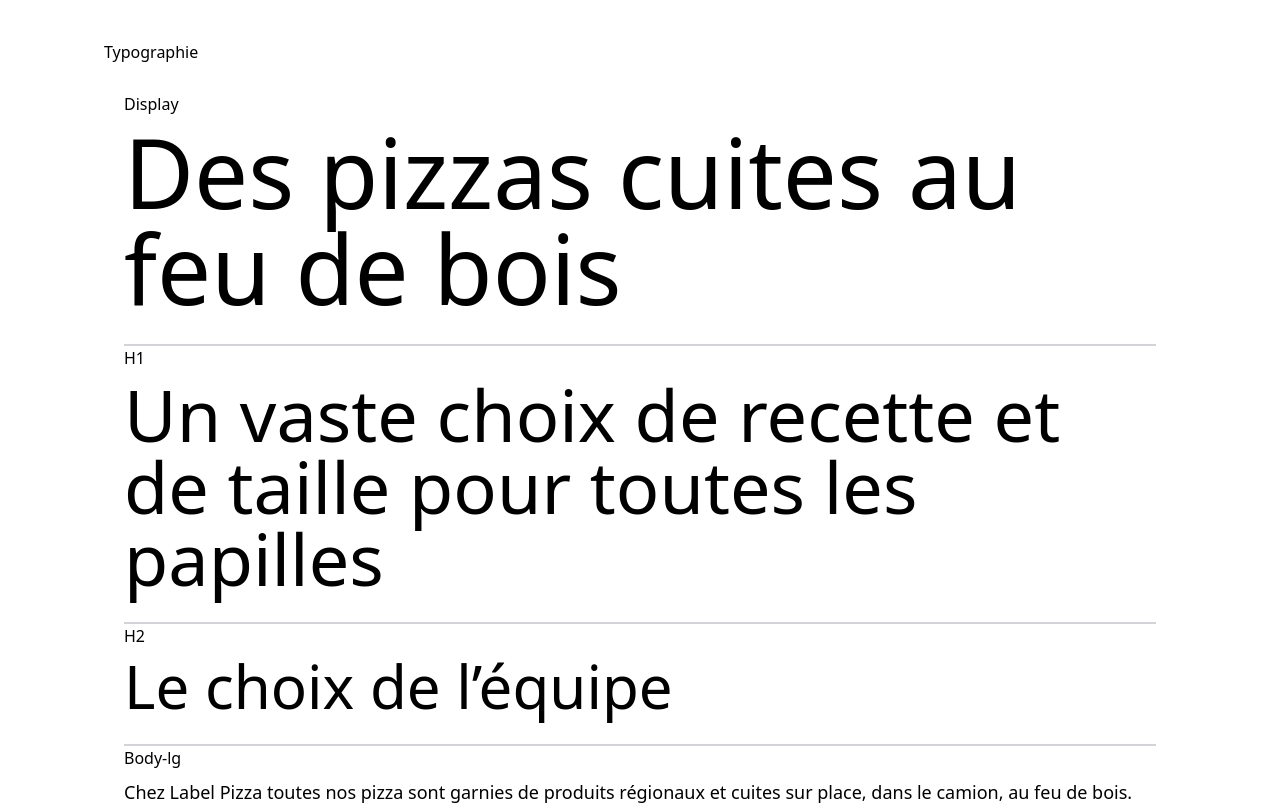
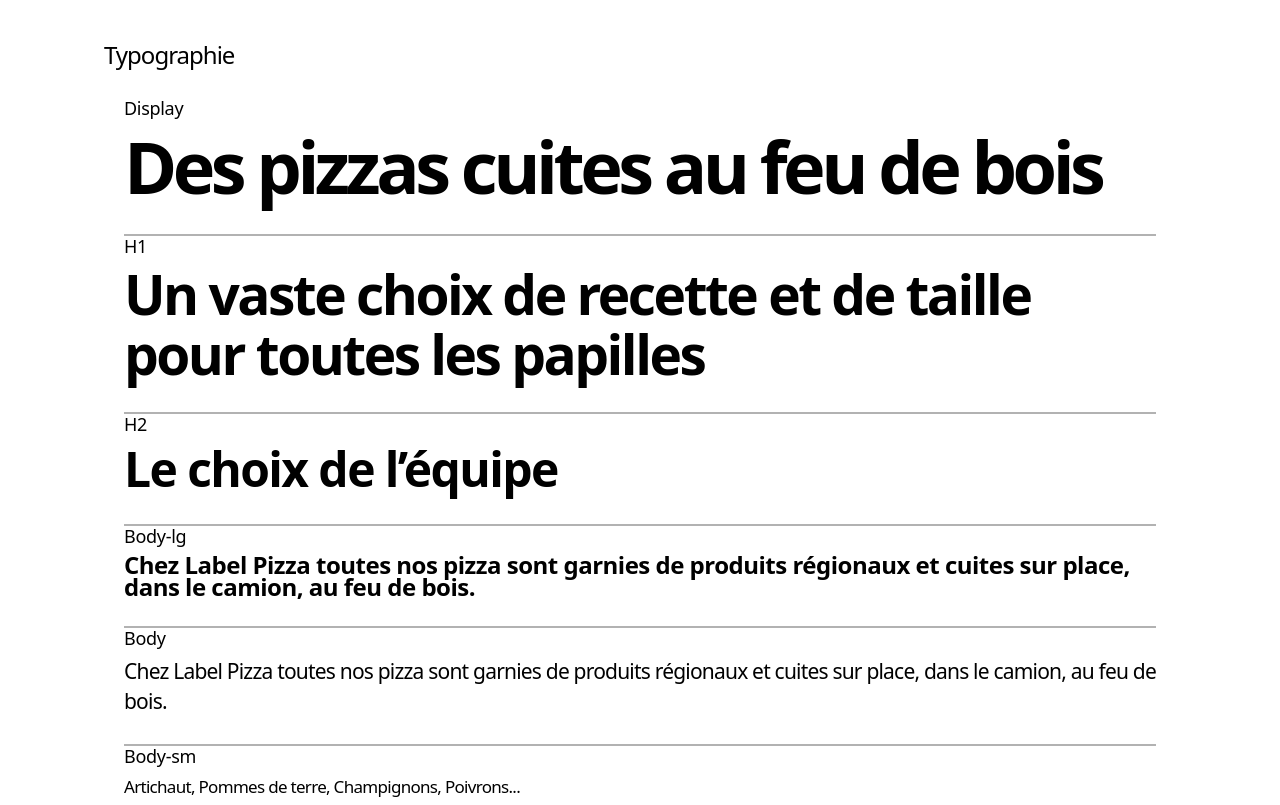
Before and after one commit to MorskiPro/tutoriel-js, a Next.js app: page / in a window 1280 px wide. Shown: the top 805 px of the page. Built offline with nearby package versions, Linux system fonts and the light colour scheme.

Commit message:
tutoriel-js

```diff
--- a/next.config.mjs
+++ b/next.config.mjs
@@ -1,7 +1,8 @@
 /** @type {import('next').NextConfig} */
 const nextConfig = {
   reactStrictMode: true,
-  output:'export',
+  image: {
+    unoptimized: true,
+  }
+
 };
-
-export default nextConfig;
--- a/src/styles/globals.css
+++ b/src/styles/globals.css
@@ -1,6 +1,8 @@
 @tailwind base;
 @tailwind components;
 @tailwind utilities;
+
+@import 'remixicon/fonts/remixicon.css';
 
 @import url('https://fonts.googleapis.com/css2?family=Poppins:ital,wght@0,100;0,200;0,300;0,400;0,500;0,600;0,700;0,800;0,900;1,100;1,200;1,300;1,400;1,500;1,600;1,700;1,800;1,900&display=swap');
 
--- a/tailwind.config.js
+++ b/tailwind.config.js
@@ -4,6 +4,98 @@ module.exports = {
       "./src/**/*.{js,ts,jsx,tsx,mdx}",
     ],
   theme: {
+
+    colors: {
+      'white': '#ffffff',
+      'primary': { //red
+        100: "#FECACA",
+        200: "#FCA5A5",
+        300: "#F87171",
+        400: "#DC2626",
+        DEFAULT: "#B91C1C",
+        600: "991B1B",
+      },
+
+      'secondary': { //gray
+        100: "#94A3B8",
+        200: "#64748B",
+        300: "#475569",
+        DEFAULT: "#334155",
+        500: "#1E293B",
+        600: "#0F172A",
+      },
+
+      'gray': { //gray-light
+        100: "#F2F2F2",
+        200: "#E5E5E5",
+        300: "#B2B2B2",
+      },
+    },
+
+    fontSize: {
+      "8xl": ["72px", {
+        lineHeight: '80px',
+        letterSpacing: "-4.5px",
+        fontWeight: '600',
+      }],
+      "7xl": ["55px", {
+        lineHeight: '60px',
+        letterSpacing: "-2.5px",
+        fontWeight: '600',
+      }],
+      "6xl": ["48px", {
+        lineHeight: '54px',
+        letterSpacing: "-1.6px",
+        fontWeight: '600',
+      }],
+      xl: ["24px", {
+        lineHeight: '30px',
+        letterSpacing: "-0.8px",
+        fontWeight: '500',
+      }],
+      lg: ["24px",{
+        lineHeight: '22px',
+        letterSpacing: "-0.5px",
+        fontWeight: '800',
+      }],
+      base: ["21px", {
+        lineHeight: '30px',
+        letterSpacing: "-0.8px",
+        fontWeight: '400',
+      }],
+      sm: ["17px", {
+        lineHeight: '25px',
+        letterSpacing: '-0.7px',
+        fontWeight: '400',
+      }],
+      caption1: ["16px", {
+        lineHeight: '18px',
+        letterSpacing: '-0.5px',
+        fontWeight: '500',
+      }],
+      caption2: ["18px", {
+        lineHeight: '20px',
+        letterSpacing: '-0.3px',
+        fontWeight: '500',
+      }],
+      caption3: ["20px", {
+        lineHeight: '24px',
+        letterSpacing: '-0.6px',
+        fontWeight: '500',
+      }],
+      caption4: ["24px", {
+        lineHeight: '30px',
+        letterSpacing: '-1px',
+        fontWeight: '600',
+      }],
+
+    },
+
+    borderRadius: {
+      DEFAULT: '10px',
+      full: '9999px',
+    },
+
     extend: {},
   },
   plugins: [],
--- a/tailwind.config.ts
+++ b/tailwind.config.ts
@@ -1,4 +1,5 @@
 import type { Config } from "tailwindcss";
+/** @type {import('tailwindcss').Config} */
 
 const config: Config = {
   content: [
@@ -7,13 +8,7 @@ const config: Config = {
     "./src/app/**/*.{js,ts,jsx,tsx,mdx}",
   ],
   theme: {
-    extend: {
-      backgroundImage: {
-        "gradient-radial": "radial-gradient(var(--tw-gradient-stops))",
-        "gradient-conic":
-          "conic-gradient(from 180deg at 50% 50%, var(--tw-gradient-stops))",
-      },
-    },
+    extend: {},
   },
   plugins: [],
 };
```
Also changed, not shown: package.json (+6 -2 lines), 1 other file (tests, documents, lock files or other folders).
